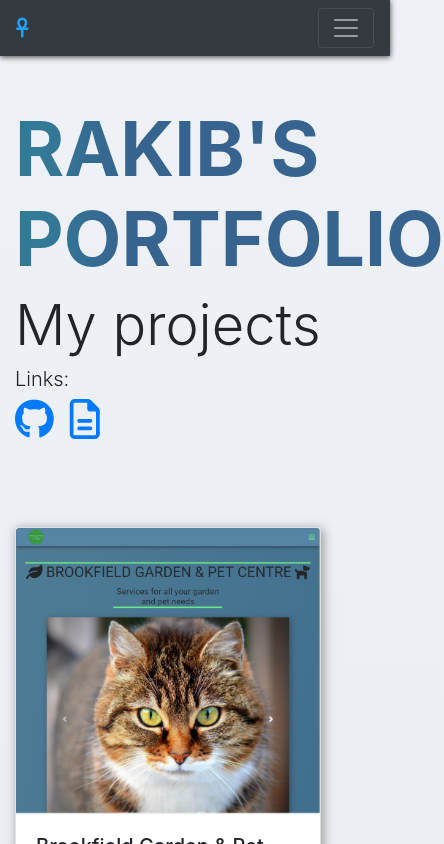
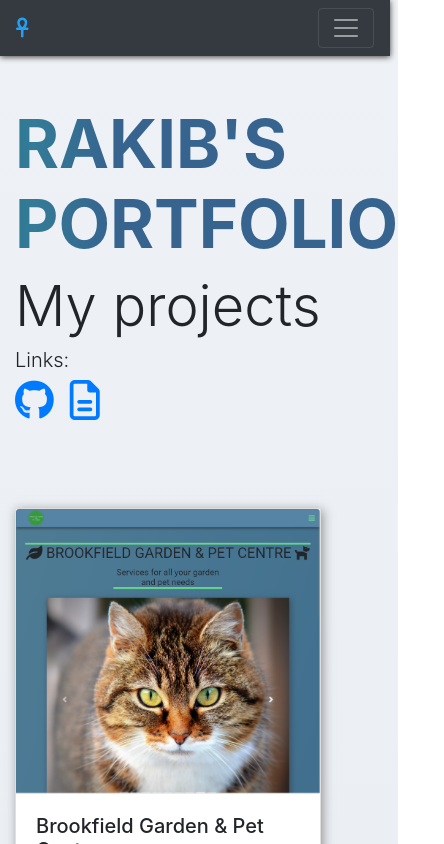
Before and after one commit to Rakib98/my-portfolio, a React (Create React App) app: page / in a window 390 px wide. Shown: the top 844 px of the page, 444 px wide, since content can reach past the window. Built offline with nearby package versions, Linux system fonts and the light colour scheme.

Commit message:
fixed the header being too big for mobile, and fixed the link key error

```diff
--- a/src/App.js
+++ b/src/App.js
@@ -25,9 +25,9 @@ class App extends React.Component {
         title: 'Rakib\'s Portfolio',
         subTitle: 'My projects',
         text: 'Links:',
-        git: [<a href="https://github.com/rakib98" rel="noopener noreferrer" target="_blank" className="pr-3"><i className="fab fa-github fa-2x"></i></a>,
-        <a href="https://drive.google.com/open?id=1DBO7lcSeBx4tHR7dJPIDmd_rj3DMWwMaJkooEvLtut4" rel="noopener noreferrer" target="_blank" className="pr-5"><i className="far fa-file-alt fa-2x"></i></a>
-      ]
+        git: [<a href="https://github.com/rakib98" key={0} rel="noopener noreferrer" target="_blank" className="pr-3"><i className="fab fa-github fa-2x"></i></a>,
+        <a href="https://drive.google.com/open?id=1DBO7lcSeBx4tHR7dJPIDmd_rj3DMWwMaJkooEvLtut4" key={1} rel="noopener noreferrer" target="_blank" className="pr-5"><i className="far fa-file-alt fa-2x"></i></a>
+          ]
       },
       about: {
         title: 'About Me'
@@ -57,7 +57,13 @@ class App extends React.Component {
           </Navbar>
 
 
-          <Route path="/" exact render={() => <HomePage title={this.state.home.title} subTitle={this.state.home.subTitle} text={this.state.home.text} git={this.state.home.git}/>} />
+          <Route path="/" exact render={() => <HomePage
+          title={this.state.home.title}
+          subTitle={this.state.home.subTitle}
+          text={this.state.home.text}
+          git={this.state.home.git}
+          />}
+          />
           <Route path="/about" exact render={() => <AboutPage title = {this.state.about.title} />} />
           <Route path="/contact" exact render={() => <ContactPage title = {this.state.contact.title} />} />
           <Footer />
--- a/src/components/CardInfo.js
+++ b/src/components/CardInfo.js
@@ -1,7 +1,6 @@
 import React from 'react';
 import Card from 'react-bootstrap/Card';
 import Button from 'react-bootstrap/Button';
-import Col from 'react-bootstrap/Col';
 
 function CardInfo(props) {
 
--- a/src/index.css
+++ b/src/index.css
@@ -75,8 +75,8 @@ code {
 }
 
 @media only screen and (max-width: 900px) {
-  h1 {
-    font-size: 75px !important;
+  .wrapper h1 {
+    font-size: 67px !important;
   }
 
   .outside-card {
```
